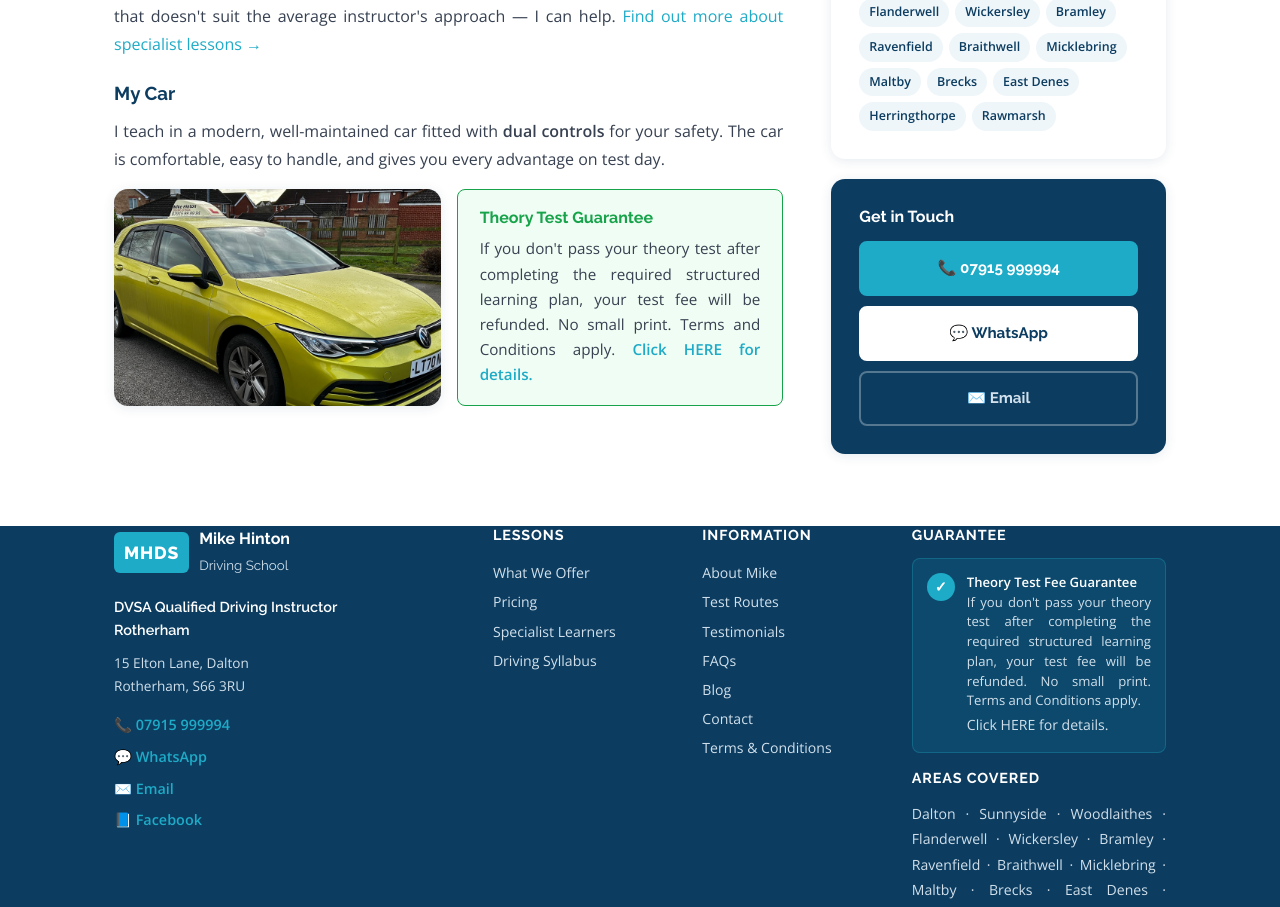
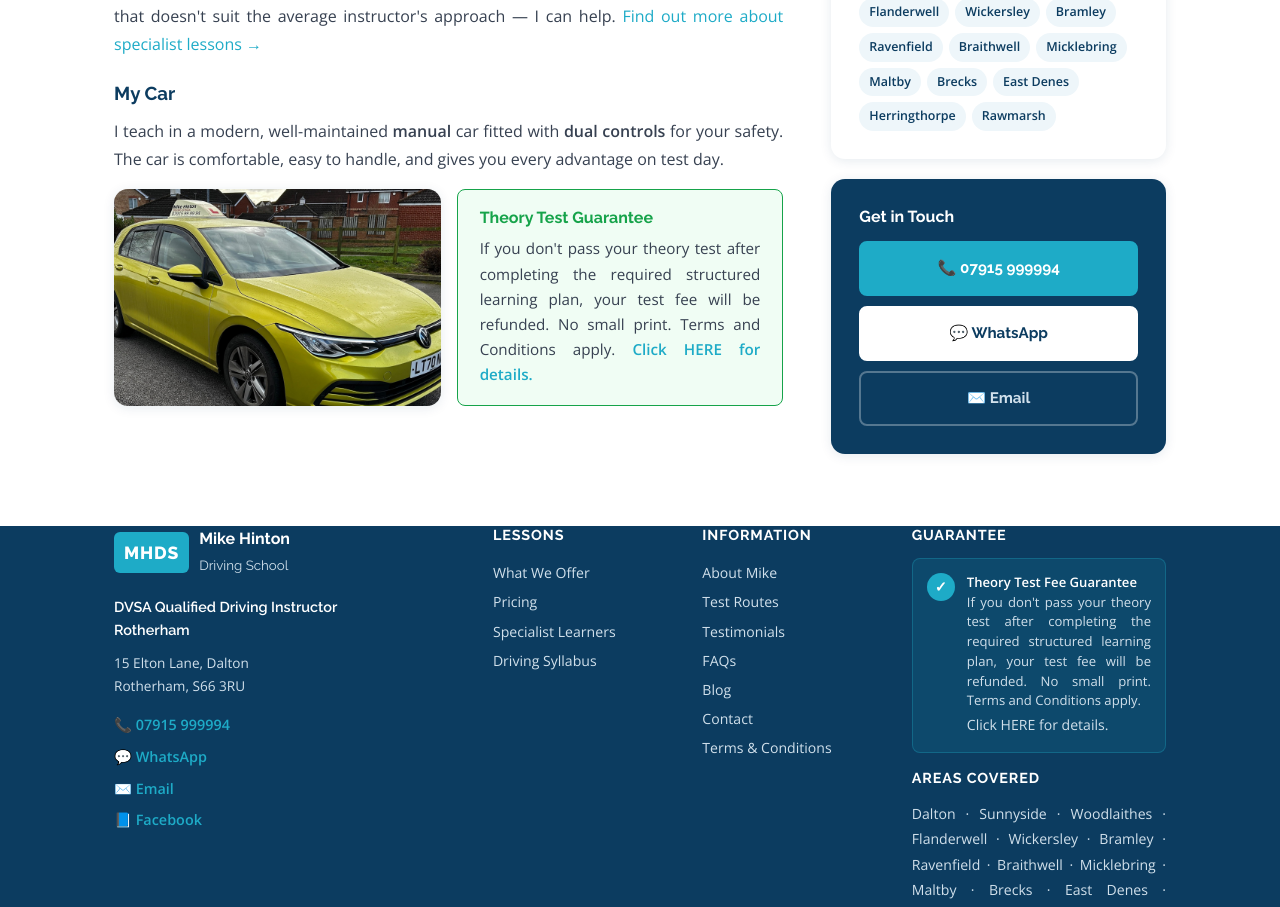
Before and after one commit to mikehinton-wq/mods-website, a React (Vite) app: page /about in a window 1280 px wide. Shown: the part 1153-2060 px from the top of the page. Built offline with nearby package versions, Linux system fonts and the light colour scheme.

Commit message:
Update site

```diff
--- a/src/pages/About.jsx
+++ b/src/pages/About.jsx
@@ -52,7 +52,7 @@ export default function About() {
 
             <h3 style={{ marginBottom: 12 }}>My Car</h3>
             <p style={{ marginBottom: 16, color: 'var(--grey-700)', lineHeight: 1.75 }}>
-              I teach in a modern, well-maintained car fitted with <strong>dual controls</strong> for
+              I teach in a modern, well-maintained <strong>manual</strong> car fitted with <strong>dual controls</strong> for
               your safety. The car is comfortable, easy to handle, and gives you every advantage on
               test day.
             </p>
```
